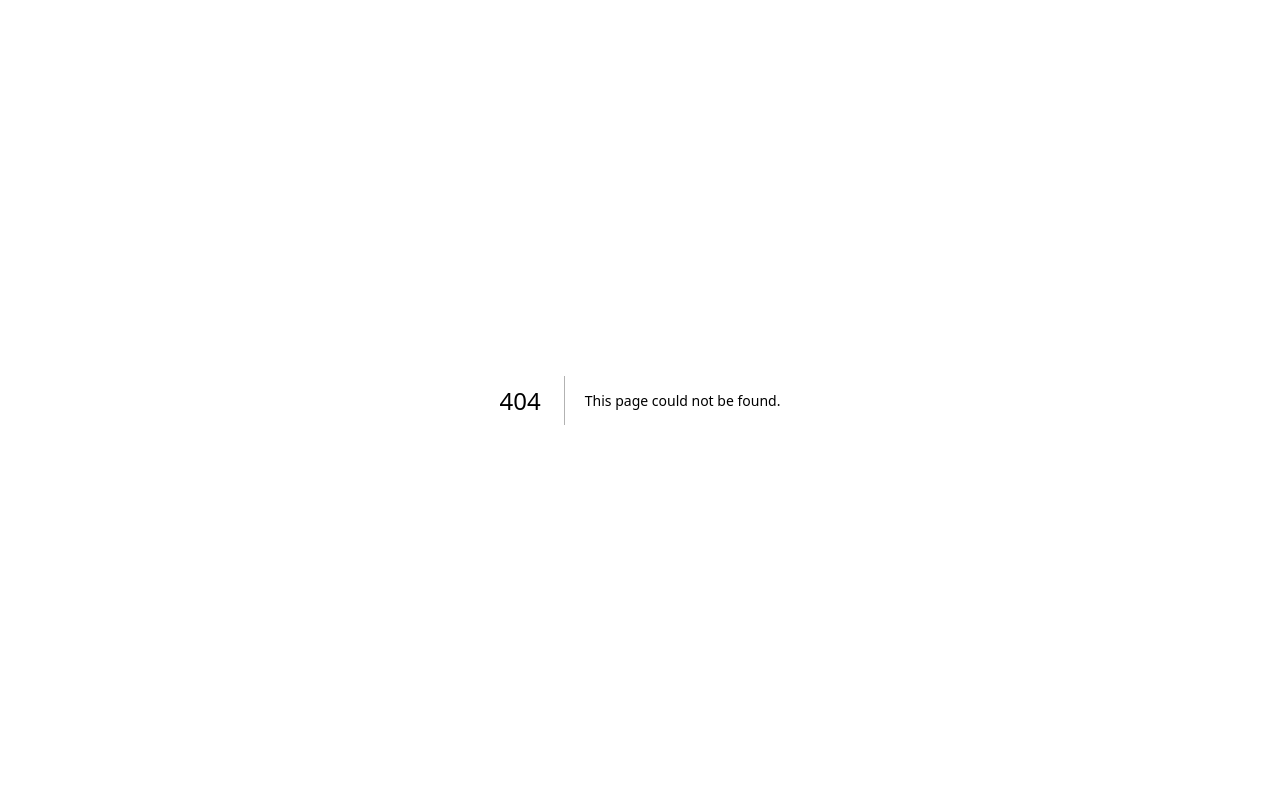
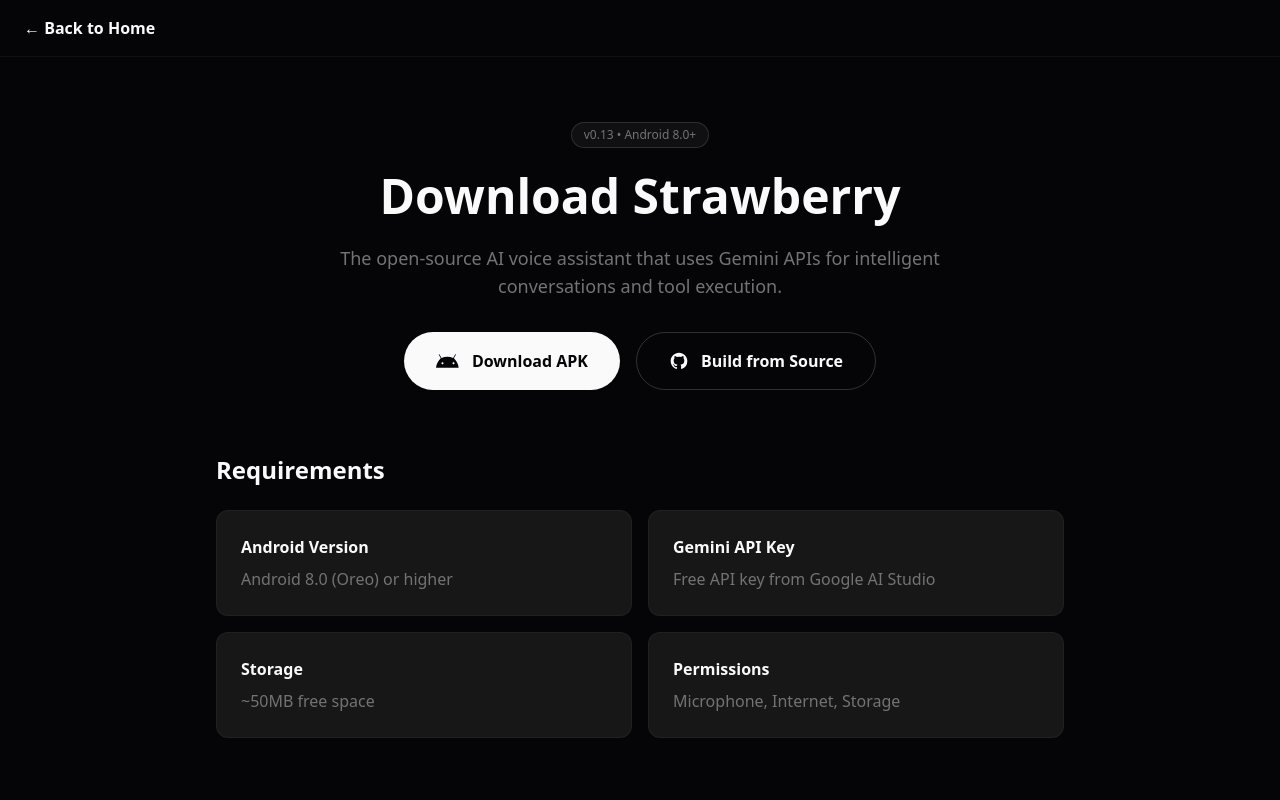
Before and after one commit to lorem111/strawberry-li, a Next.js app: page /get-started in a window 1280 px wide. Before the commit this address had no page. Shown: the top 800 px of the page. Built offline with nearby package versions, Linux system fonts and the light colour scheme.

Commit message:
Change download route to /download, move info page to /get-started

```diff
--- a/app/download/page.tsx
+++ b/app/get-started/page.tsx
@@ -2,8 +2,8 @@
 import Link from "next/link";
 
 export const metadata: Metadata = {
-  title: "Download Strawberry - Free Android Voice Assistant",
-  description: "Download Strawberry, the open-source AI voice assistant for Android. Powered by Gemini APIs with tool use capabilities.",
+  title: "Get Started - Strawberry Voice Assistant",
+  description: "Download and install Strawberry, the open-source AI voice assistant for Android. Powered by Gemini APIs with tool use capabilities.",
 };
 
 export default function DownloadPage() {
@@ -31,7 +31,7 @@
 
           <div className="flex flex-col sm:flex-row gap-4 justify-center">
             <a
-              href="/api/download"
+              href="/download"
               download
               className="inline-flex items-center justify-center gap-3 px-8 py-4 bg-[var(--foreground)] text-[var(--background)] rounded-full font-semibold hover:scale-105 transition-transform"
             >
--- a/components/CTA.tsx
+++ b/components/CTA.tsx
@@ -14,7 +14,7 @@
           </p>
         </div>
         <a
-          href="/api/download"
+          href="/download"
           download
           className="group flex shrink-0 items-center gap-3 rounded-full bg-white px-8 py-3.5 text-sm font-bold uppercase tracking-wide text-black transition-all hover:bg-white/90 hover:shadow-lg focus:outline-none focus:ring-2 focus:ring-white focus:ring-offset-2 focus:ring-offset-black active:scale-95"
           aria-label="Download Strawberry APK"
--- a/components/Footer.tsx
+++ b/components/Footer.tsx
@@ -53,7 +53,7 @@
             <h4 className="text-xs font-semibold uppercase tracking-widest text-[var(--muted)] mb-6">Platform</h4>
             <nav className="flex flex-col gap-4">
               <a href="#features" className="text-sm font-medium hover:text-[var(--primary)] transition-colors duration-200 w-fit">Features</a>
-              <a href="/api/download" download className="text-sm font-medium hover:text-[var(--primary)] transition-colors duration-200 w-fit">Download</a>
+              <a href="/download" download className="text-sm font-medium hover:text-[var(--primary)] transition-colors duration-200 w-fit">Download</a>
               <a href="https://discord.gg/EfDjdZCF" target="_blank" rel="noopener noreferrer" className="text-sm font-medium hover:text-[var(--primary)] transition-colors duration-200 w-fit">Discord</a>
               <a href="https://github.com/lorem111/strawberry-voice" target="_blank" rel="noopener noreferrer" className="text-sm font-medium hover:text-[var(--primary)] transition-colors duration-200 w-fit">GitHub</a>
               <a href="/blog" className="text-sm font-medium hover:text-[var(--primary)] transition-colors duration-200 w-fit">Blog</a>
--- a/components/Hero.tsx
+++ b/components/Hero.tsx
@@ -78,7 +78,7 @@
 
         {/* CTA Group */}
         <div className="flex flex-col sm:flex-row flex-wrap gap-4 w-full sm:w-auto pt-4 justify-center">
-          <a href="/api/download" download className="group relative px-8 py-4 bg-[var(--foreground)] text-[var(--background)] rounded-full font-semibold text-sm transition-all hover:scale-105 hover:shadow-[0_0_40px_-10px_var(--primary)] flex items-center justify-center gap-2">
+          <a href="/download" download className="group relative px-8 py-4 bg-[var(--foreground)] text-[var(--background)] rounded-full font-semibold text-sm transition-all hover:scale-105 hover:shadow-[0_0_40px_-10px_var(--primary)] flex items-center justify-center gap-2">
             <svg className="w-5 h-5" fill="currentColor" viewBox="0 0 24 24" aria-hidden="true">
               <path d="M17.523 15.3414c-.5511 0-.9993-.4486-.9993-.9997s.4482-.9993.9993-.9993c.5511 0 .9993.4482.9993.9993.0001.5511-.4482.9997-.9993.9997m-11.046 0c-.5511 0-.9993-.4486-.9993-.9997s.4482-.9993.9993-.9993c.5511 0 .9993.4482.9993.9993 0 .5511-.4482.9997-.9993.9997m11.4045-6.02l1.9973-3.4592a.416.416 0 00-.1521-.5676.416.416 0 00-.5676.1521l-2.0225 3.503c-1.766-.8077-3.7296-1.2585-5.8016-1.2585-2.072 0-4.0356.4508-5.8017 1.2585l-2.0224-3.503a.417.417 0 00-.5677-.1521.416.416 0 00-.1521.5676l1.9973 3.4592C2.6889 11.1867.3432 14.6589 0 18.761h22.665c-.3432-4.1021-2.6889-7.5743-4.7835-9.4396" />
             </svg>
--- a/components/Navbar.tsx
+++ b/components/Navbar.tsx
@@ -50,7 +50,7 @@
         {/* Desktop CTA */}
         <div className="hidden md:flex md:items-center md:gap-4">
           <a
-            href="/api/download"
+            href="/download"
             download
             className="rounded-full bg-[var(--primary)] px-5 py-2 text-sm font-semibold text-[var(--background)] shadow-sm transition-transform hover:scale-105 hover:brightness-110 focus-visible:outline focus-visible:outline-2 focus-visible:outline-offset-2 focus-visible:outline-[var(--primary)]"
           >
@@ -91,7 +91,7 @@
             ))}
             <div className="mt-4 pt-4 border-t border-[var(--foreground)]/10">
               <a
-                href="/api/download"
+                href="/download"
                 download
                 className="block w-full rounded-lg bg-[var(--primary)] px-3.5 py-2.5 text-center text-sm font-semibold text-[var(--background)] shadow-sm hover:brightness-110"
                 onClick={() => setIsMobileMenuOpen(false)}
```
Also changed, not shown: app/download/route.ts (renamed from app/api/download/route.ts).
